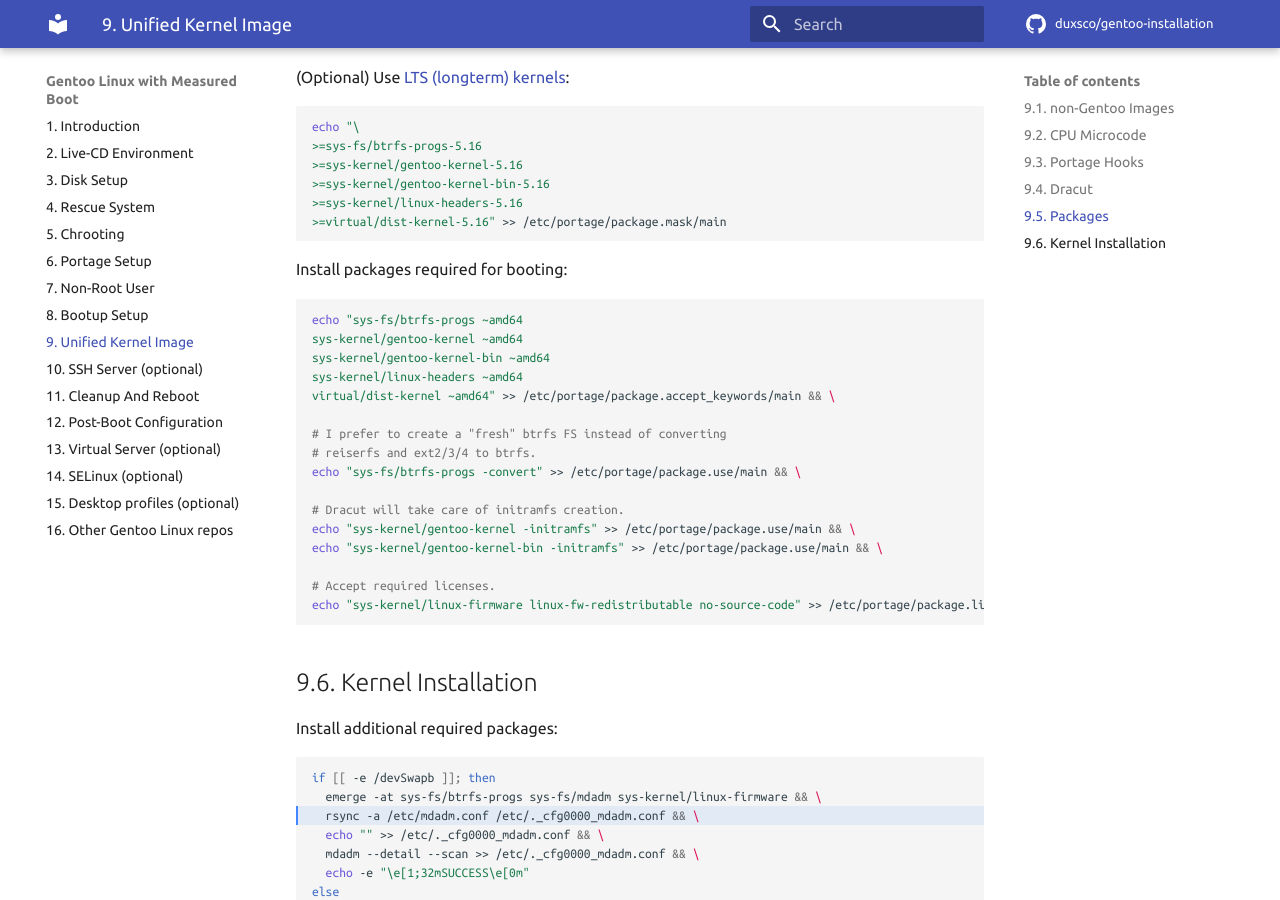
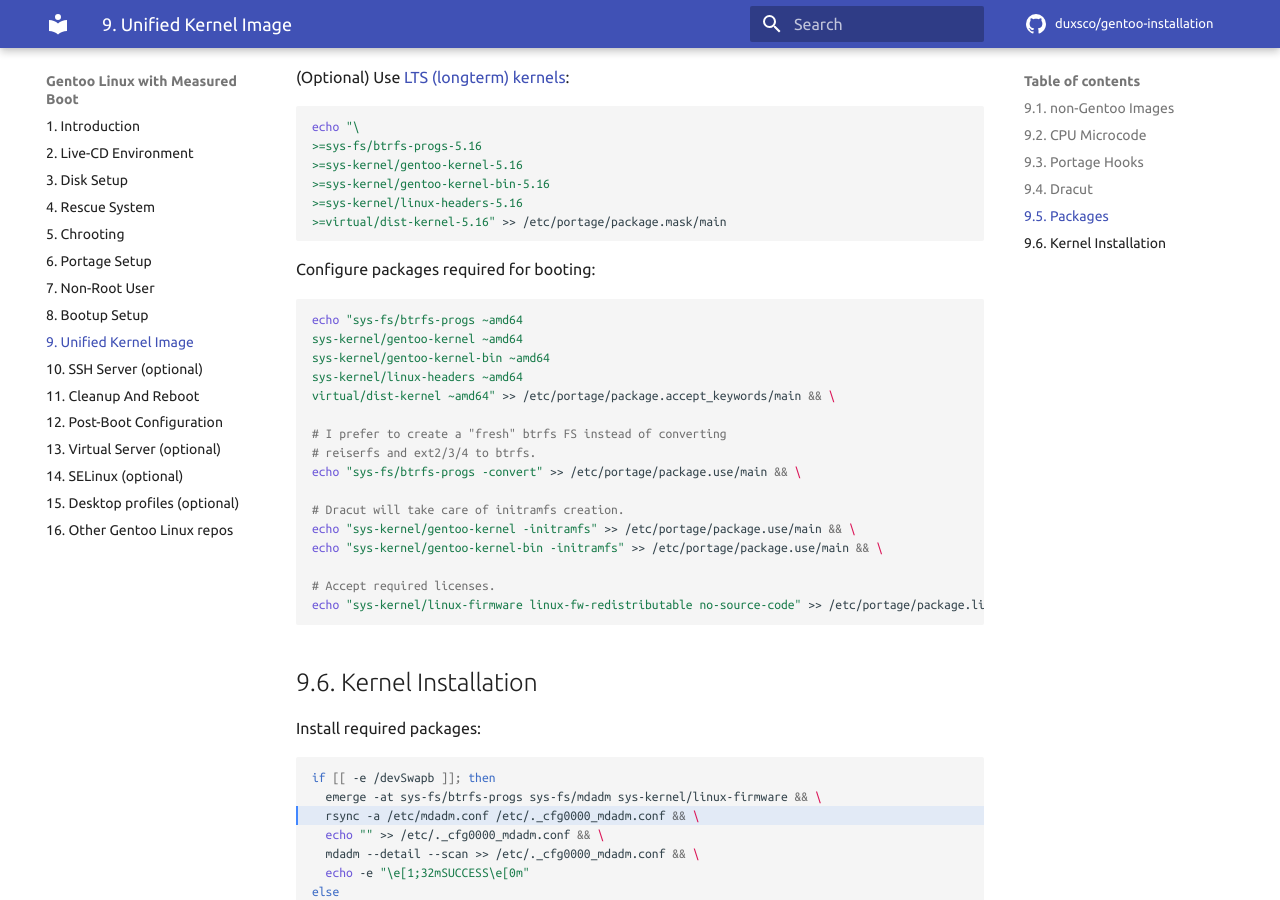
Before and after one commit to duxsco/gentoo-installation, an MkDocs documentation site: the page built from docs/unified_kernel_image.md, in a window 1280 px wide and 900 px high, scrolled down 2934 px. Built offline with MkDocs 1.6.1 and Material for MkDocs 9.7.7, drawn with Linux system fonts in a browser that asks for light colours; emoji names are drawn with the system emoji font; comment, search, counter and statistics services are not loaded.

Commit message:
Update "9. Unified Kernel Image"

````diff
--- a/docs/unified_kernel_image.md
+++ b/docs/unified_kernel_image.md
@@ -149,7 +149,7 @@ echo "\
 >=virtual/dist-kernel-5.16" >> /etc/portage/package.mask/main
 ```
 
-Install packages required for booting:
+Configure packages required for booting:
 
 ```shell
 echo "sys-fs/btrfs-progs ~amd64
@@ -172,7 +172,7 @@ echo "sys-kernel/linux-firmware linux-fw-redistributable no-source-code" >> /etc
 
 ## 9.6. Kernel Installation
 
-Install additional required packages:
+Install required packages:
 
 ```shell hl_lines="3"
 if [[ -e /devSwapb ]]; then
@@ -187,7 +187,7 @@ else
 fi
 ```
 
-For [kernel](https://wiki.gentoo.org/wiki/Kernel) installation, you have two reasonable choices depending on whether you use a [hardened profile or not](#61-portage-setup):
+For [kernel](https://wiki.gentoo.org/wiki/Kernel) installation, you have two reasonable choices depending on whether you use a [hardened profile or not](/portage_setup/#64-optional-hardened-profiles):
 
 === "hardened profile"
 
````
